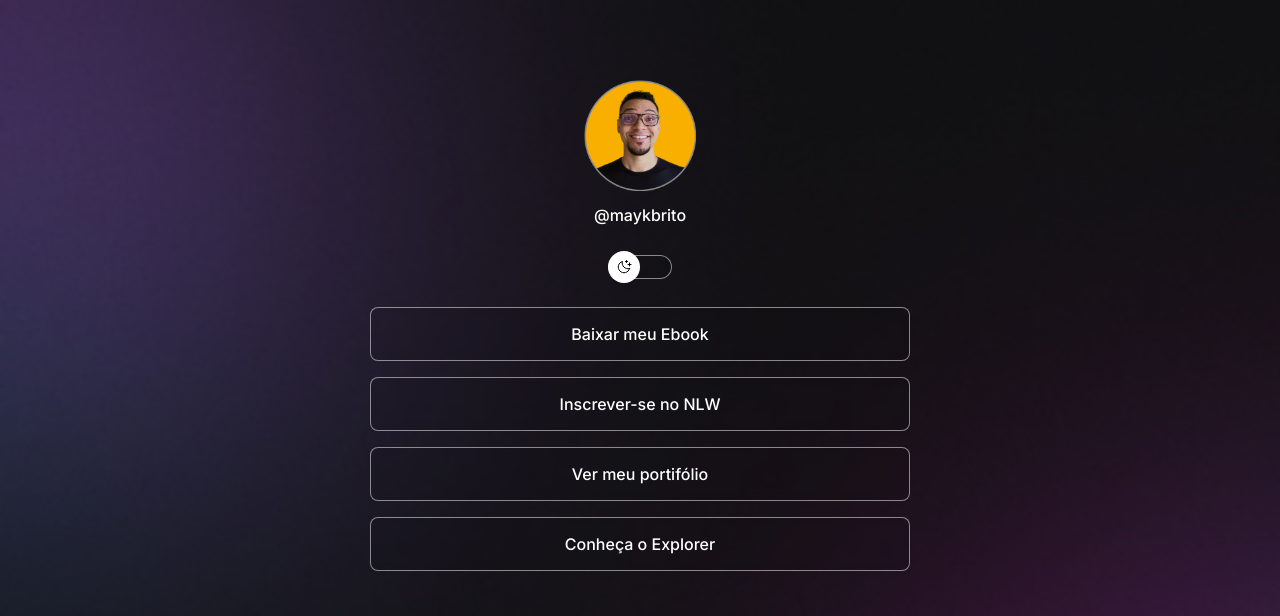
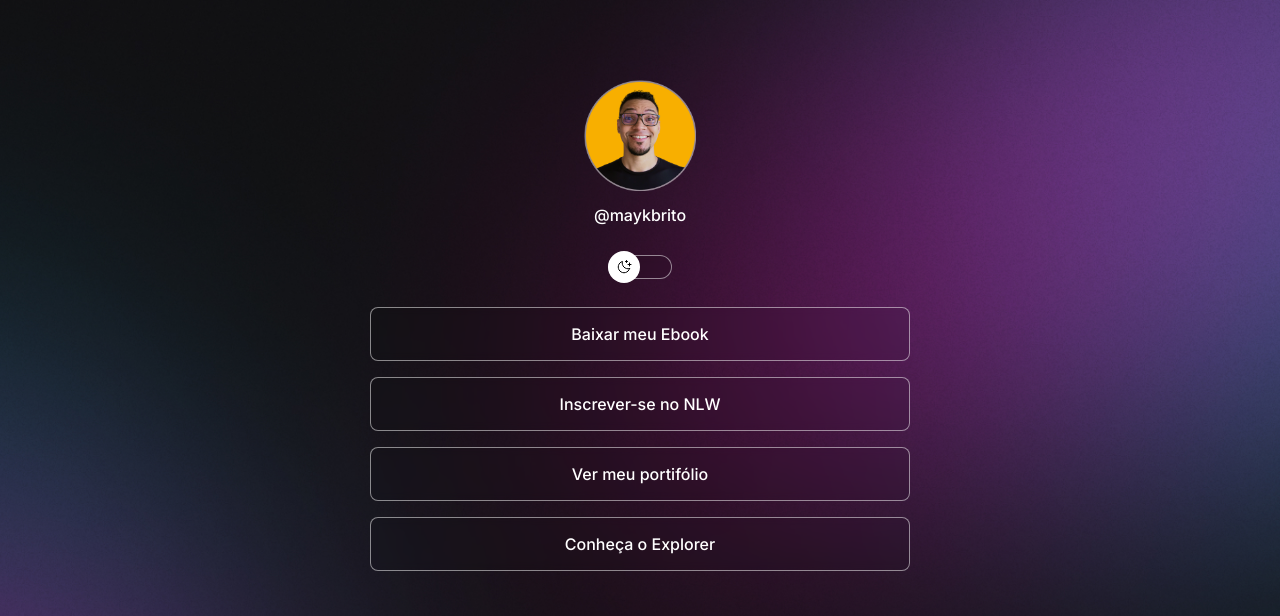
Before and after one commit to caiosertori/ProjetoLinksRKS, a plain HTML site: page index.html in a window 1280 px wide. Shown: the top 616 px of the page. Drawn offline with nearby package versions, Linux system fonts and the light colour scheme.

Commit message:
Mudança do back ground baseado nas queries de media

```diff
--- a/style.css
+++ b/style.css
@@ -37,6 +37,7 @@ body {
   /*Opção B: color image repeat position/size */
   background: var(--bg-url) no-repeat top center/cover;
   height: 100vh;
+  /*Vh vem de viewport Height, logo ocupará 100% da viewport visível*/
 }
 
 body * {
@@ -182,3 +183,14 @@ footer {
   text-align: center;
   font-size: 14px;
 }
+
+/* media queries */
+@media (min-width: 700px) {
+  :root {
+    --bg-url: url(assets/assets/bg-desktop.jpg);
+  }
+
+  .light{
+    --bg-url: url(assets/assets/bg-desktop-light.jpg);
+  }
+}
```
